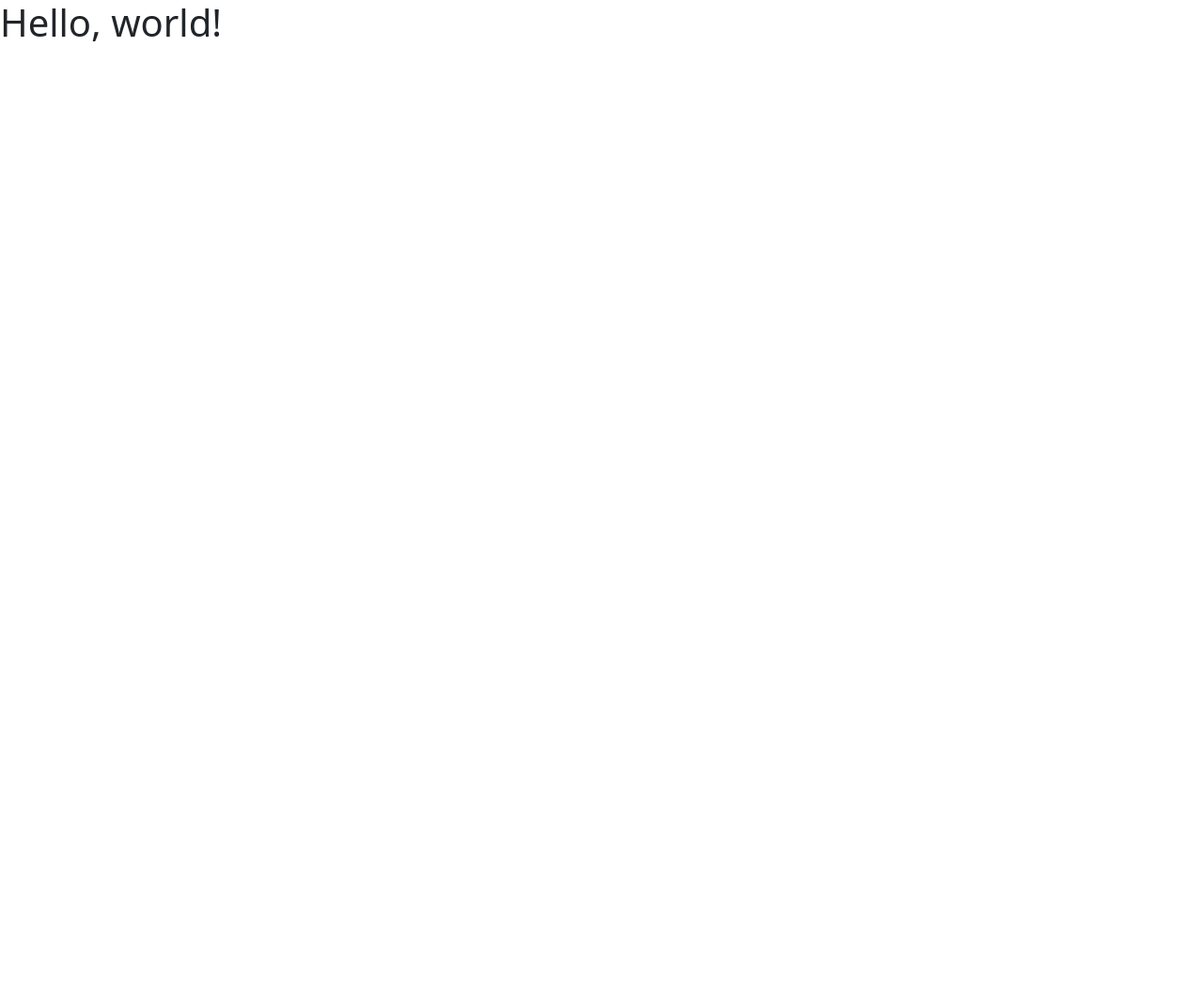
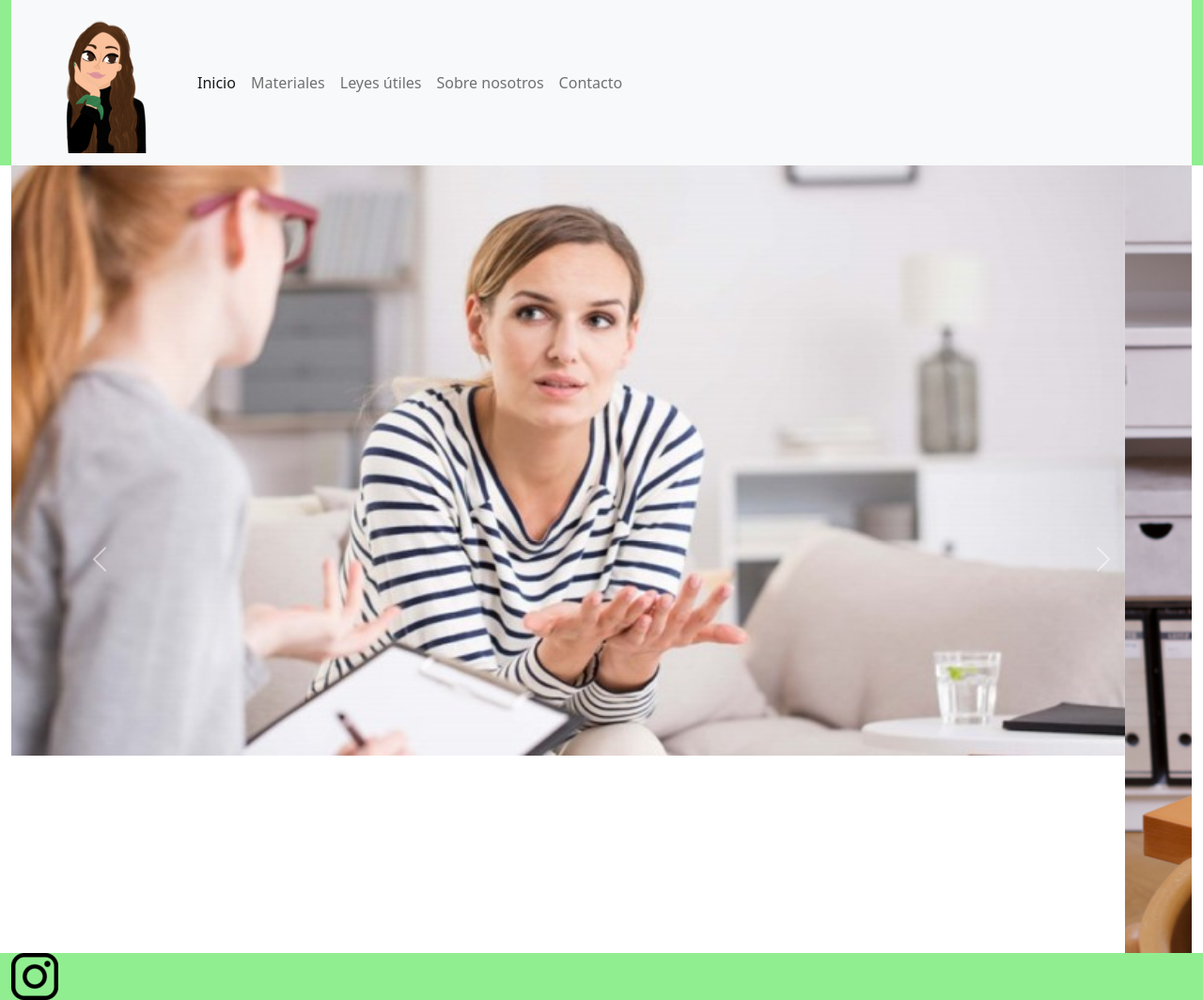
Before and after one commit to FrancisAgus/PrimerBootstrap, a plain HTML site: page index.html in a window 1280 px wide. Shown: the whole page at 94% size. Before the commit the page ends 800 px from the top, so only its background shows below. Drawn offline with nearby package versions, Linux system fonts and the light colour scheme.

Commit message:
maquetando Index

```diff
--- /dev/null
+++ b/css/estilo.css
@@ -0,0 +1,3 @@
+.bgColor{
+	background-color: lightgreen;
+}
--- a/index.html
+++ b/index.html
@@ -7,14 +7,79 @@
     <!-- Bootstrap CSS -->
     <link href="https://cdn.jsdelivr.net/npm/bootstrap@5.1.3/dist/css/bootstrap.min.css" rel="stylesheet" integrity="sha384-1BmE4kWBq78iYhFldvKuhfTAU6auU8tT94WrHftjDbrCEXSU1oBoqyl2QvZ6jIW3" crossorigin="anonymous">
     <!-- MI CSS -->
-
+    <link rel="stylesheet" href="css/estilo.css">
     <title>Psicogenero - Inicio</title>
   </head>
   <body>
-    <h1>Hello, world!</h1>
-
-
-    <!-- JavaScript Bootstrap -->
+    <div class="container-fluid">
+      <header class="row">
+          <div class="col-12 col-lg-12 bgColor">
+            <nav class="navbar navbar-expand-lg  navbar-light bg-light bgColor">
+              <div class="container-fluid">
+              <a class="navbar-brand" href="#"><img src="assets/img/Orden18.png" alt="logo pag web"></a>
+              <button class="navbar-toggler" type="button" data-bs-toggle="collapse" data-bs-target="#navbarNav" aria-controls="navbarNav" aria-expanded="false" aria-label="Toggle navigation">
+                <span class="navbar-toggler-icon"></span>
+              </button>
+              <div class="collapse navbar-collapse" id="navbarNav">
+                <ul class="navbar-nav">
+                  <li class="nav-item">
+                    <a class="nav-link active" aria-current="page" href="#">Inicio</a>
+                  </li>
+                  <li class="nav-item">
+                    <a class="nav-link" href="#">Materiales</a>
+                  </li>
+                  <li class="nav-item">
+                    <a class="nav-link" href="#">Leyes útiles</a>
+                  </li>
+                  <li class="nav-item">
+                    <a class="nav-link">Sobre nosotros</a>
+                  </li>
+                  <li class="nav-item">
+                    <a class="nav-link">Contacto</a>
+                  </li>
+                </ul>
+              </div>
+            </div>
+            </nav>
+          </div>
+      </header>
+      <main class="row">
+        <div class="col-12 col-lg-12">
+                  <div id="carouselExampleIndicators" class="carousel slide" data-bs-ride="carousel">
+            <div class="carousel-indicators">
+              <button type="button" data-bs-target="#carouselExampleIndicators" data-bs-slide-to="0" class="active" aria-current="true" aria-label="Slide 1"></button>
+              <button type="button" data-bs-target="#carouselExampleIndicators" data-bs-slide-to="1" aria-label="Slide 2"></button>
+              <button type="button" data-bs-target="#carouselExampleIndicators" data-bs-slide-to="2" aria-label="Slide 3"></button>
+            </div>
+            <div class="carousel-inner">
+              <div class="carousel-item active">
+                <img src="assets/img/t.png" class="d-block w-100" alt="...">
+              </div>
+              <div class="carousel-item">
+                <img src="assets/img/imgindex2jpg.jpg" class="d-block w-100" alt="...">
+              </div>
+              <div class="carousel-item">
+                <img src="assets/img/index3.jpg" class="d-block w-100" alt="...">
+              </div>
+            </div>
+            <button class="carousel-control-prev" type="button" data-bs-target="#carouselExampleIndicators" data-bs-slide="prev">
+              <span class="carousel-control-prev-icon" aria-hidden="true"></span>
+              <span class="visually-hidden">Previous</span>
+            </button>
+            <button class="carousel-control-next" type="button" data-bs-target="#carouselExampleIndicators" data-bs-slide="next">
+              <span class="carousel-control-next-icon" aria-hidden="true"></span>
+              <span class="visually-hidden">Next</span>
+            </button>
+          </div>
+         </div>
+      </main>
+      <footer class="row">
+         <div class="col-12 col-lg-12 bgColor">
+          <a href="https://www.instagram.com/psico_genero/" target="_blank">
+          <img src="assets/img/Instagram.png" ></a>
+          </div>
+      </footer>
+             <!-- JavaScript Bootstrap -->
     <script src="https://cdn.jsdelivr.net/npm/bootstrap@5.1.3/dist/js/bootstrap.bundle.min.js" integrity="sha384-ka7Sk0Gln4gmtz2MlQnikT1wXgYsOg+OMhuP+IlRH9sENBO0LRn5q+8nbTov4+1p" crossorigin="anonymous"></script>
     </body>
 </html>
```
Also changed, not shown: assets/img/Instagram.png (added), assets/img/Orden18.png (added), assets/img/cuales.jpg (added), assets/img/fondo-contacto.jpg (added), assets/img/fondo-leyes.jpg (added), assets/img/fondo-materiales.jpg (added), assets/img/fondo-nosotros.jpg (added), assets/img/imgindex2jpg.jpg (added), assets/img/index3.jpg (added), assets/img/mail.png (added), assets/img/nosotrosImg.jpg (added), assets/img/porque.jpg (added), assets/img/psico-fondo.jpg (added), assets/img/que.jpg (added), 1 more files, 1 other file.
